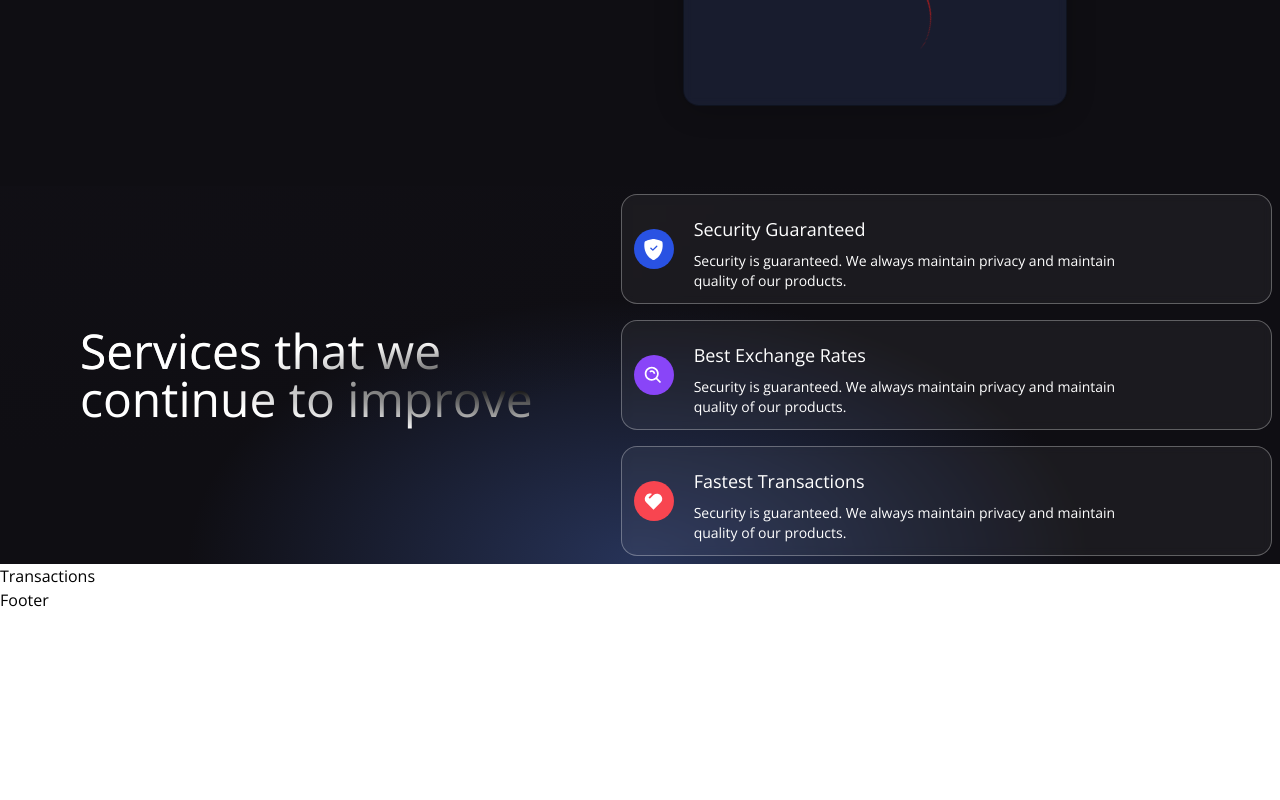
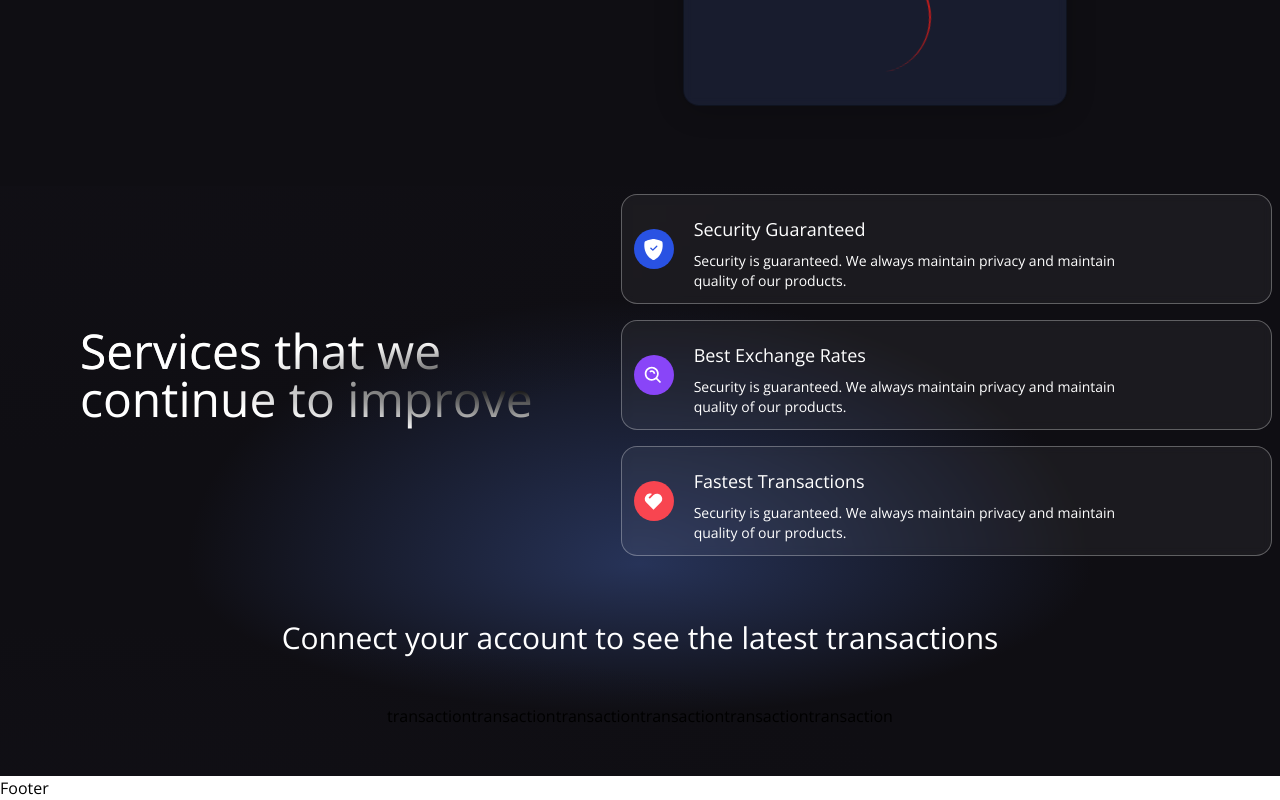
Before and after one commit to 01-DC/web3-payment-dapp, a React (Vite) app: page / in a window 1280 px wide. Shown: the part 649-1449 px from the top of the page. Before the commit the page ends 1261 px from the top, so only its background shows below. Built offline with nearby package versions, Linux system fonts and the light colour scheme.

Commit message:
imported dummy transaction data & updated Welcome component

```diff
--- a/src/components/Transactions.jsx
+++ b/src/components/Transactions.jsx
@@ -1,9 +1,45 @@
-import React from 'react'
+import React, { useContext } from "react"
+
+import { TransactionContext } from "../context/TransactionContext"
+
+import dummyData from "../utils/dummyData"
+import { shortenAddress } from "../utils/shortenAddress"
+
+const TransactionCard = ({
+	addressTo,
+	addressFrom,
+	timestamp,
+	message,
+	keyword,
+	amount,
+	url,
+}) => {
+	return "transaction"
+}
 
 const Transactions = () => {
-  return (
-    <div>Transactions</div>
-  )
+	const { currentAccount } = useContext(TransactionContext)
+	return (
+		<div className="flex w-full justify-center items-center 2xl:p-20 gradient-bg-transactions">
+			<div className="flex flex-col md:p-12 py-12 px-4">
+				{currentAccount ? (
+					<h3 className="text-white text-3xl text-center my-2">
+						Latest Transactions
+					</h3>
+				) : (
+					<h3 className="text-white text-3xl text-center my-2">
+						Connect your account to see the latest transactions
+					</h3>
+				)}
+
+				<div className="flex flex-wrap justify-center items-center mt-10">
+					{dummyData.reverse().map((transaction, index) => (
+						<TransactionCard key={index} {...transaction} />
+					))}
+				</div>
+			</div>
+		</div>
+	)
 }
 
 export default Transactions
--- a/src/components/Welcome.jsx
+++ b/src/components/Welcome.jsx
@@ -7,6 +7,7 @@ import { BsInfoCircle } from "react-icons/bs"
 import { Loader } from "."
 
 import { TransactionContext } from "../context/TransactionContext"
+import { shortenAddress } from "../utils/shortenAddress"
 
 const commonStyles =
 	"min-h-[70px] sm:px-0 px-2 sm:min-w-[120px] flex justify-center items-center border-[0.5px] border-gray-400 text-sm font-light text-white"
@@ -91,7 +92,9 @@ const Welcome = () => {
 							</div>
 							<div className="">
 								<p className="text-white font-light text-sm ">
-									Address
+									{currentAccount
+										? shortenAddress(currentAccount)
+										: "Disconnected"}
 								</p>
 								<p className="text-white font-semibold text-lg mt-1">
 									Ethereum
--- /dev/null
+++ b/src/utils/dummyData.js
@@ -0,0 +1,56 @@
+export default [
+	{
+		id: 1,
+		url: "https://metro.co.uk/wp-content/uploads/2015/05/pokemon_crying.gif?quality=90&strip=all&zoom=1&resize=500%2C284",
+		message: "",
+		timestamp: "12/21/2021, 4:33:21 PM",
+		addressFrom: "0xCF8e569A97C423952DdFf902375C7C76549A6A90",
+		amount: "0.01",
+		addressTo: "0x8aa395Ab97837576aF9cd6946C79024ef1acfdbE",
+	},
+	{
+		id: 2,
+		url: "https://media4.popsugar-assets.com/files/2013/11/07/832/n/1922398/eb7a69a76543358d_28.gif",
+		message: "",
+		timestamp: "12/21/2021, 4:33:21 PM",
+		addressFrom: "0xCF8e569A97C423952DdFf902375C7C76549A6A90",
+		amount: "0.01",
+		addressTo: "0x8aa395Ab97837576aF9cd6946C79024ef1acfdbE",
+	},
+	{
+		id: 3,
+		url: "https://acegif.com/wp-content/uploads/gif-shaking-head-38.gif",
+		message: "",
+		timestamp: "12/21/2021, 4:33:21 PM",
+		addressFrom: "0xCF8e569A97C423952DdFf902375C7C76549A6A90",
+		amount: "0.01",
+		addressTo: "0x8aa395Ab97837576aF9cd6946C79024ef1acfdbE",
+	},
+	{
+		id: 4,
+		url: "https://i.pinimg.com/originals/68/a0/9e/68a09e774e98242871c2db0f99307420.gif",
+		message: "",
+		timestamp: "12/21/2021, 4:33:21 PM",
+		addressFrom: "0xCF8e569A97C423952DdFf902375C7C76549A6A90",
+		amount: "0.01",
+		addressTo: "0x8aa395Ab97837576aF9cd6946C79024ef1acfdbE",
+	},
+	{
+		id: 5,
+		url: "https://i.pinimg.com/originals/73/d3/a1/73d3a14d212314ab1f7268b71d639c15.gif",
+		message: "",
+		timestamp: "12/21/2021, 4:33:21 PM",
+		addressFrom: "0xCF8e569A97C423952DdFf902375C7C76549A6A90",
+		amount: "0.01",
+		addressTo: "0x8aa395Ab97837576aF9cd6946C79024ef1acfdbE",
+	},
+	{
+		id: 6,
+		url: "https://www.omnisend.com/blog/wp-content/uploads/2016/09/funny-gifs-9.gif",
+		message: "",
+		timestamp: "12/21/2021, 4:33:21 PM",
+		addressFrom: "0xCF8e569A97C423952DdFf902375C7C76549A6A90",
+		amount: "0.01",
+		addressTo: "0x8aa395Ab97837576aF9cd6946C79024ef1acfdbE",
+	},
+]
--- /dev/null
+++ b/src/utils/shortenAddress.js
@@ -0,0 +1,2 @@
+export const shortenAddress = (address) =>
+	`${address.slice(0, 5)}...${address.slice(address.length - 4)}`
```
